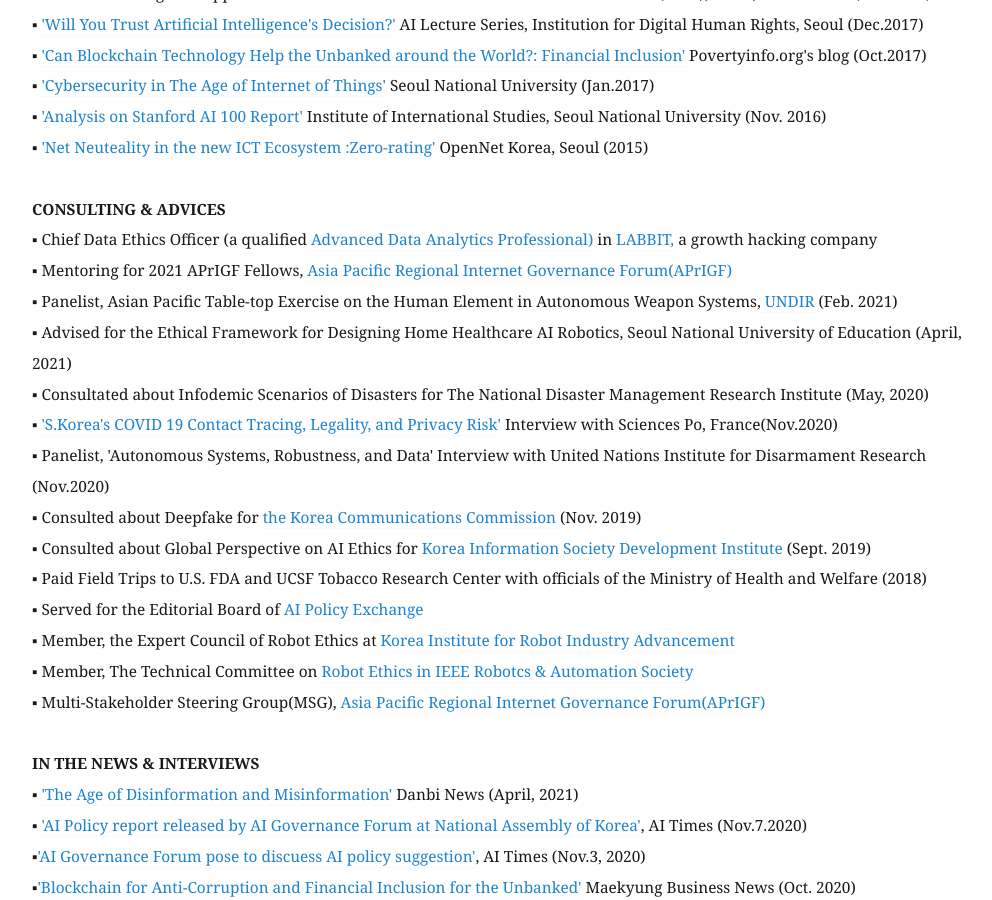
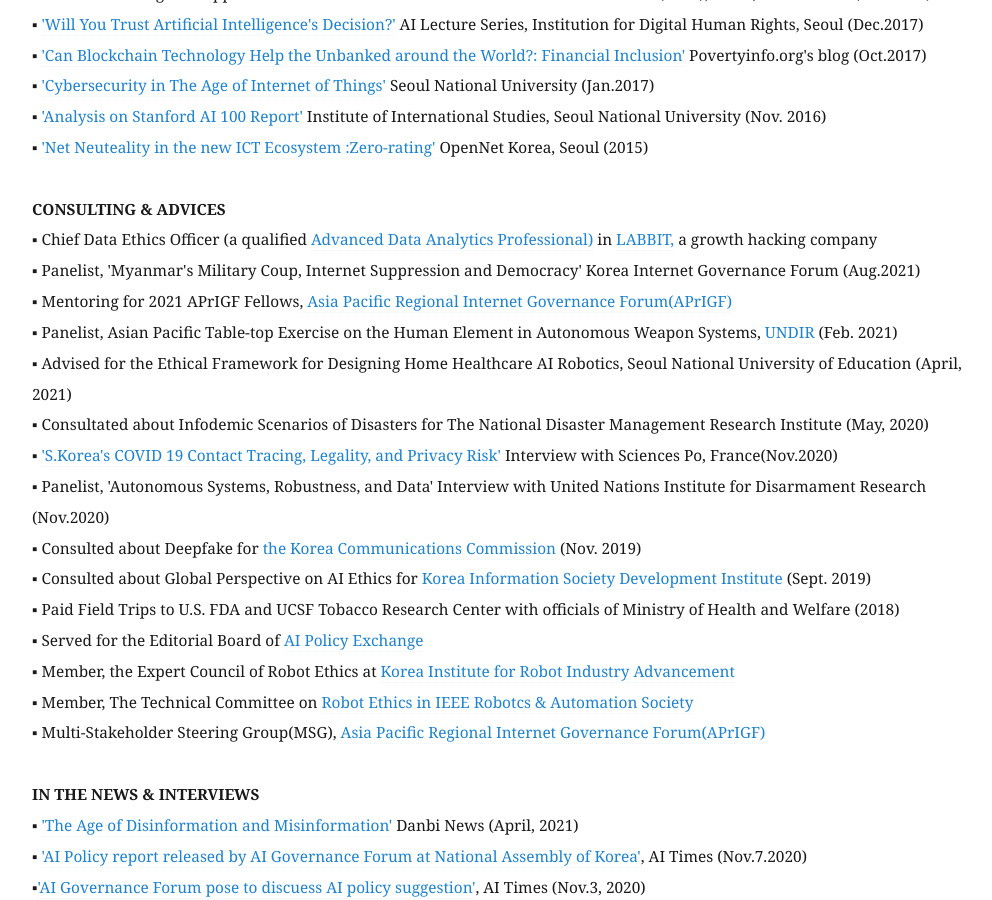
Before and after one commit to eunchangchoi/eunchangchoi.github.io, a Jekyll site: the page built from index.md, in a window 1280 px wide and 900 px high, scrolled down 4454 px. Shown: the whole window, without its empty margins (68-1060 px from the left). Built offline with Jekyll 4.4.1, drawn with Linux system fonts in a browser that asks for light colours; some of the changed text lies outside the part shown.

Commit message:
Update index.md

```diff
--- a/index.md
+++ b/index.md
@@ -51,7 +51,7 @@
 ▪  Book Chapter "Solving the AI Accountability Gap" in Co-authored <a href="https://www.yes24.com/Product/Goods/62006191?scode=032&OzSrank=2"> <i> Artificial Intelligence and Power Shift,</i> </a> Publisher Samin(三仁) (2018) <br>
 ▪  <a href="https://nosmk.khealth.or.kr/nsk/user/extra/ntcc/nosmokeFile/fileView/jsp/Page.do?siteMenuIdx=81&dataNo=31&dataGr=4&fileNo=522&postIdx=562&level1Idx=8&level2Idx=31&datalv=1"> "California's Regulation on Flavored Tobacco Products : Menthol"</a>, Korea Health Promotion Institute (2018) <br>
 ▪ Policy Report <a href= "http://https://bit.ly/3qgZ63S">"The Ethical Considerations of AI and Policy Response in the Age of Fourth Industrial Revolution"</a> submitted to <a href="https://www.4th-ir.go.kr/home/en/">The Presidential Committee on the Fourth Industrial Revolution of Korea (Oct. 2018)</a> <br>
-▪ Policy Report "The WTO’s Decision on Australia’s Plain Packaging Tobacco Measures", commissioned research by the Ministry of Health and Welfare (2018)<br>
+▪ Policy Report "The WTO’s Decision on Australia’s Plain Packaging Tobacco Measures", commissioned by Ministry of Health and Welfare (2018)<br>
 ▪ <a href="https://stepi.re.kr/app/publish/view.jsp?mode=new&cmsCd=CM0012&div=&categCd=A0505&ntNo=33&sdt=&edt=&src=&srcTemp=&opt=N&currtPg=5"> "Algorithm Governance"</a> Future Horizon, Science and Technology Policy Institute (2017) <br>
 ▪ Book Translation <a href="http://www.kyobobook.co.kr/product/detailViewKor.laf?ejkGb=KOR&mallGb=KOR&barcode=9788946062726&orderClick=LAH&Kc="> <i> The Internet of Things,</i> </a> Publisher MIT Press (2015), Hanul MPlus (2017)<br>
 ▪ <a href="http://www.jksrnt.org/journal/view.html?doi=10.25055/JKSRNT.2016.7.2.74"> Factors Associated with Use of Menthol Cigarettes among Current Smokers in Korean university students and Male workers"</a> Journal of the Korean Society for Research on Nicotine and Tobacco (July 2016)<br>
@@ -103,6 +103,7 @@
 
  <strong> CONSULTING & ADVICES</strong> <br>
 ▪ Chief Data Ethics Officer (a qualified <a href="https://www.dataq.or.kr/www/sub/a_06.do"> Advanced Data Analytics Professional)</a> in <a href="https://labbit.kr/"> LABBIT,</a> a growth hacking company <br>
+▪ Panelist, 'Myanmar's Military Coup, Internet Suppression and Democracy' Korea Internet Governance Forum (Aug.2021)<br>
 ▪ Mentoring for 2021 APrIGF Fellows,<a href="https://ap.rigf.asia/"> Asia Pacific Regional Internet Governance Forum(APrIGF)</a> <br>
 ▪ Panelist, Asian Pacific Table-top Exercise on the Human Element in Autonomous Weapon Systems,<a href="http://unidir.org"> UNDIR </a> (Feb. 2021)<br>
 ▪ Advised for the Ethical Framework for Designing Home Healthcare AI Robotics, Seoul National University of Education (April, 2021)<br>
@@ -111,7 +112,7 @@
 ▪ Panelist, 'Autonomous Systems, Robustness, and Data' Interview with United Nations Institute for Disarmament Research (Nov.2020)<br>
 ▪ Consulted about Deepfake for <a href="https://https://www.kcc.go.kr/user/ehpMain.do"> the Korea Communications Commission </a>(Nov. 2019)<br>
 ▪ Consulted about Global Perspective on AI Ethics for <a href="https://www.kisdi.re.kr/"> Korea Information Society Development Institute </a>(Sept. 2019)<br>
-▪ Paid Field Trips to U.S. FDA and UCSF Tobacco Research Center with officials of the Ministry of Health and Welfare (2018) <br>
+▪ Paid Field Trips to U.S. FDA and UCSF Tobacco Research Center with officials of Ministry of Health and Welfare (2018) <br>
 ▪ Served for the Editorial Board of <a href="https://aipolicyexchange.org/"> AI Policy Exchange </a><br>
 ▪ Member, the Expert Council of Robot Ethics at <a href="https://kiria.org/eng"> Korea Institute for Robot Industry Advancement</a> <br>
 ▪ Member, The Technical Committee on <a href="https://www.ieee-ras.org"> Robot Ethics in IEEE Robotcs & Automation Society </a><br>
```
